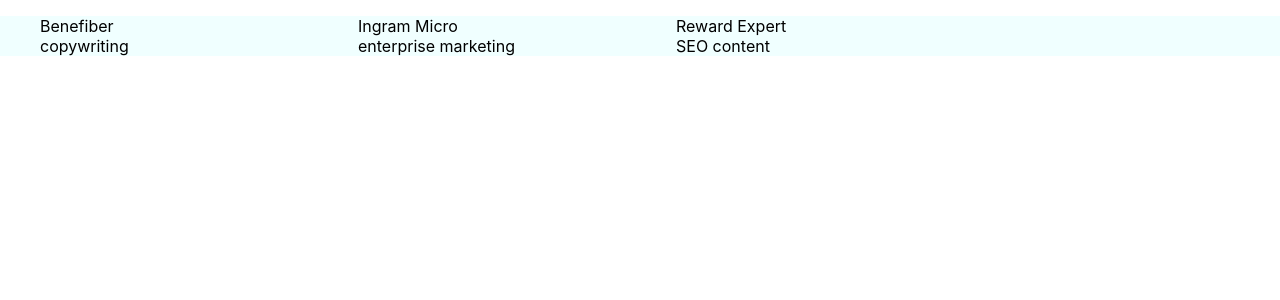
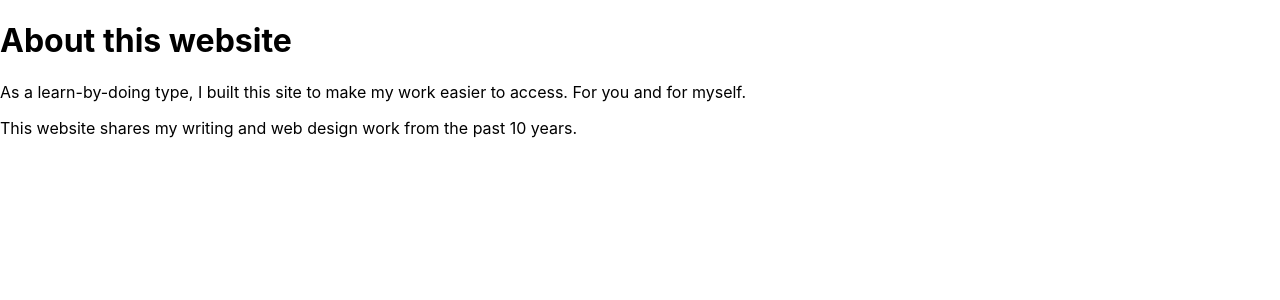
Before and after one commit to cml815/about-a, a React (Create React App) app: page /about in a window 1280 px wide. Shown: the top 300 px of the page. Built offline with nearby package versions, Linux system fonts and the light colour scheme.

Commit message:
start add routes

```diff
--- a/src/App.js
+++ b/src/App.js
@@ -1,11 +1,13 @@
 import './App.css';
-import {Project } from "./components/Project";
+// import { TopNav } from "./components/TopNav";
+import { Project } from "./components/Project";
 
-function App() {
+
+export default function App() {
   return (
-
-    <Project />
+    <main>
+        {/* <TopNav /> */}
+      <Project />
+    </main>
   );
 }
-
-export default App;
--- /dev/null
+++ b/src/components/TopNav.jsx
@@ -0,0 +1,13 @@
+import { Link } from "react-router-dom";
+// import { About } from "./routes/about";
+import "../utils.css";
+
+export default function TopNav() {
+  return (
+    <nav className="flex">
+      <Link to="/">Home</Link>
+      {/* <Link to="/about">About</Link> */}
+    </nav>
+  )
+
+}
--- a/src/index.js
+++ b/src/index.js
@@ -1,13 +1,20 @@
 import React from 'react';
 import ReactDOM from 'react-dom';
+import { BrowserRouter as Router, Routes, Route } from "react-router-dom";
 import './global.css';
 import './utils.css';
 import App from './App';
+import About from './routes/about';
 import reportWebVitals from './reportWebVitals';
 
 ReactDOM.render(
   <React.StrictMode>
-    <App />
+    <Router>
+      <Routes>
+        <Route path="/" element={<App />} />
+        <Route path="/about" element={<About />} />
+      </Routes>
+    </Router>
   </React.StrictMode>,
   document.getElementById('root')
 );
--- /dev/null
+++ b/src/routes/about.jsx
@@ -0,0 +1,11 @@
+
+
+export default function About () {
+  return (
+    <main>
+      <h1>About this website</h1>
+      <p>As a learn-by-doing type, I built this site to make my work easier to access. For you and for myself.</p>
+      <p>This website shares my writing and web design work from the past 10 years.</p>
+    </main>
+  )
+}
```
